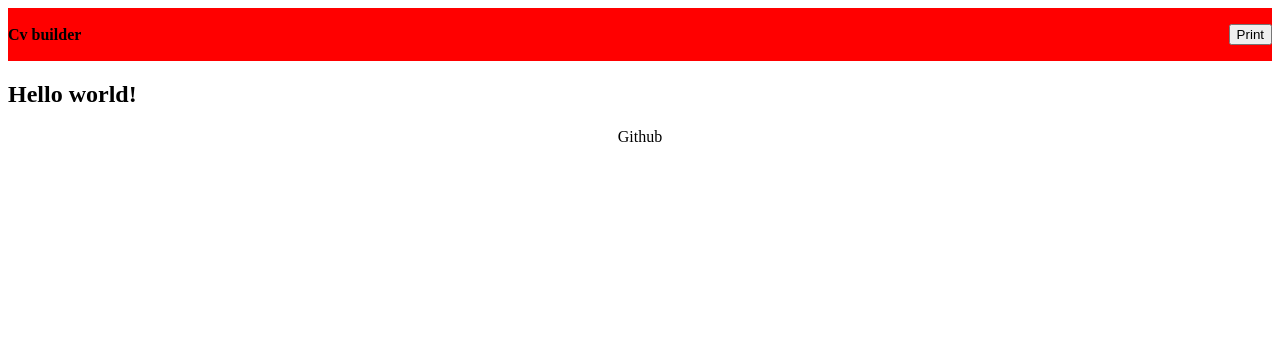
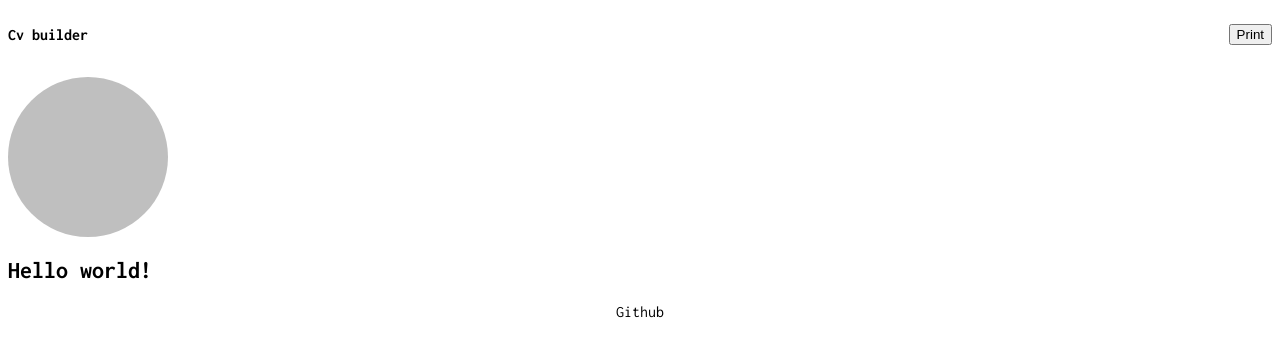
Before and after one commit to teinawa/resume-builder, a React (Create React App) app: page / in a window 1280 px wide. Shown: the top 356 px of the page. Built offline with nearby package versions, Linux system fonts and the light colour scheme.

Commit message:
fix modules

```diff
--- a/package.json
+++ b/package.json
@@ -6,6 +6,7 @@
     "@testing-library/jest-dom": "^5.16.4",
     "@testing-library/react": "^12.1.4",
     "@testing-library/user-event": "^13.5.0",
+    "prop-types": "^15.8.1",
     "react": "^18.0.0",
     "react-dom": "^18.0.0",
     "react-scripts": "5.0.0",
@@ -37,6 +38,7 @@
     ]
   },
   "devDependencies": {
-    "node-sass": "^7.0.1"
+    "node-sass": "^7.0.1",
+    "styled-components": "^5.3.5"
   }
 }
--- a/public/index.html
+++ b/public/index.html
@@ -3,6 +3,7 @@
 <head>
   <meta charset="utf-8"/>
   <link href="%PUBLIC_URL%/favicon.ico" rel="icon"/>
+
   <meta content="width=device-width, initial-scale=1" name="viewport"/>
   <meta content="#000000" name="theme-color"/>
   <meta
@@ -11,7 +12,10 @@
   />
   <link href="%PUBLIC_URL%/logo192.png" rel="apple-touch-icon"/>
     <link rel="manifest" href="%PUBLIC_URL%/manifest.json" />
-    <title>React App</title>
+  <link rel="preconnect" href="https://fonts.googleapis.com">
+  <link rel="preconnect" href="https://fonts.gstatic.com" crossorigin>
+  <link href="https://fonts.googleapis.com/css2?family=Inconsolata:wght@400;700&display=swap" rel="stylesheet">
+    <title>Cv Builder</title>
   </head>
 <body class="ui-body">
 <noscript>You need to enable JavaScript to run this app.</noscript>
--- a/src/App.js
+++ b/src/App.js
@@ -1,21 +1,26 @@
 import React from 'react'
-import {Header, Footer}
+
+import {Header, Footer, Avatar}
  from "./components"
 
 
 const App = () => {
+
+  const handleAvatarClick = () => console.log('avatar clicked')
+  const handlePrintClick = () => console.log('print clicked')
+
   return (
       <div className="ui-wrapper">
-        <Header />
+        <Header onClick={handlePrintClick}/>
         <div className="ui-content-wrapper">
           <section className="ui-section">
             <div className="ui-container">
+              <Avatar onClick={handleAvatarClick}/>
               <h1 className="ui-title-1">Hello world!</h1>
             </div>
           </section>
         </div>
         <Footer />
-
       </div>
   )
 }
--- a/src/assets/main.scss
+++ b/src/assets/main.scss
@@ -1,3 +1,3 @@
-header{
-  background-color: red;
+.ui-body, .ui-html {
+  font-family: 'Inconsolata', -apple-system,BlinkMacSystemFont,"Segoe UI",Helvetica,"Apple Color Emoji",Arial,sans-serif,"Segoe UI Emoji","Segoe UI Symbol" !important;
 }
```
Also changed, not shown: 1 other file (tests, documents, lock files or other folders).
